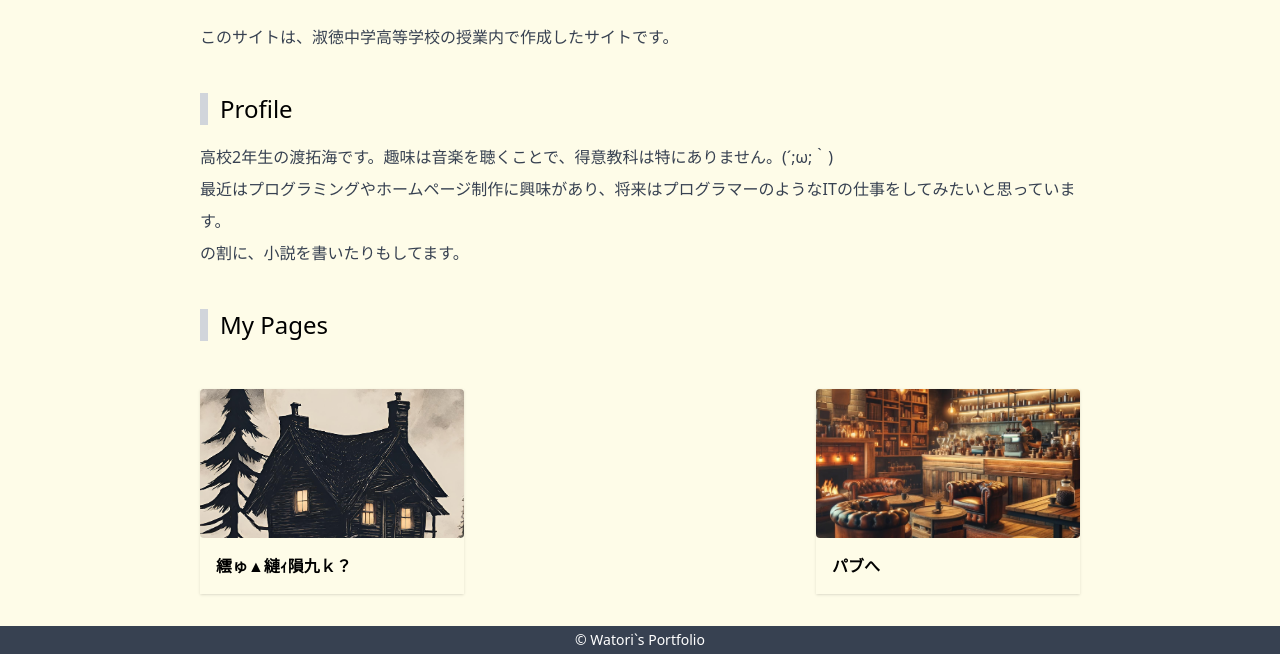
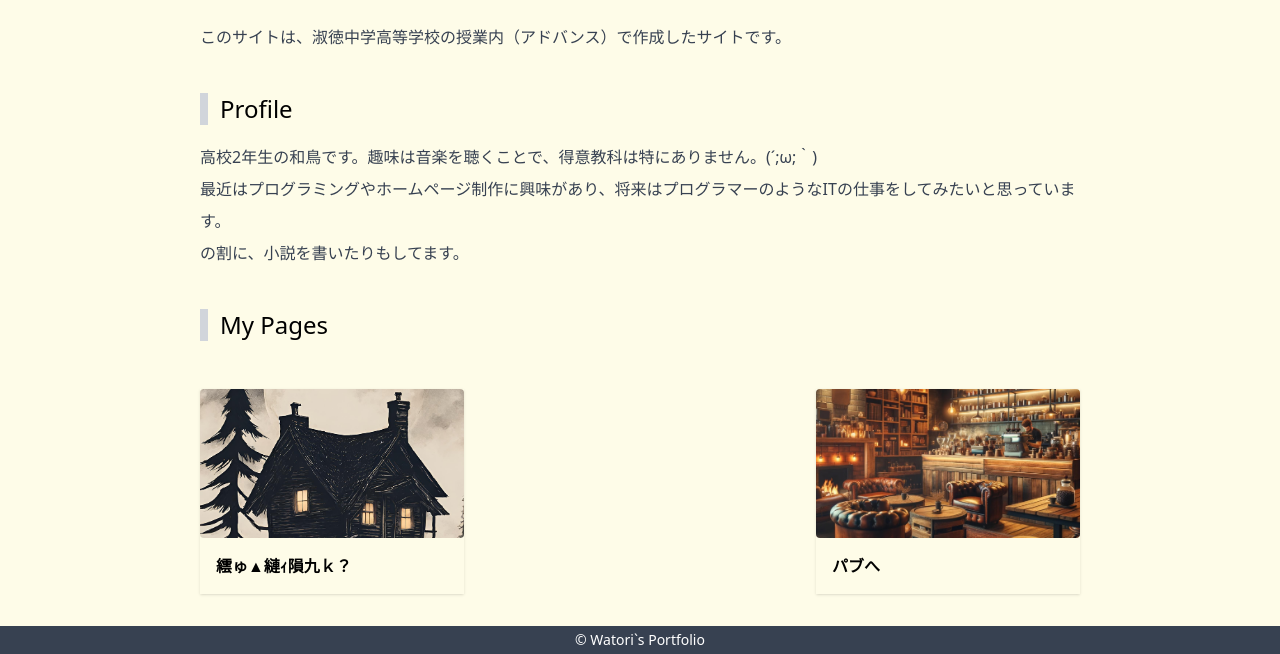
Before and after one commit to Okonomiyaki1234/the-first-portforio, a plain HTML site: page index.html in a window 1280 px wide. Shown: the part 179-833 px from the top of the page. Drawn offline with nearby package versions, Linux system fonts and the light colour scheme.

Commit message:
Update index.html

```diff
--- a/index.html
+++ b/index.html
@@ -13,11 +13,11 @@
     </header>
     <main class="flex-grow w-screen max-w-4xl mx-auto my-8 px-2">
         <h1 class="text-3xl border-b-4 border-gray-300 mb-6">About</h1>
-        <p class="text-gray-700 leading-loose">このサイトは、淑徳中学高等学校の授業内で作成したサイトです。</p>
+        <p class="text-gray-700 leading-loose">このサイトは、淑徳中学高等学校の授業内（アドバンス）で作成したサイトです。</p>
 
         <h2 class="text-2xl border-l-8 border-gray-300 pl-3 mt-10 mb-4">Profile</h2>
         <p class="text-gray-700 leading-loose">
-            高校2年生の渡拓海です。趣味は音楽を聴くことで、得意教科は特にありません。(´;ω;｀)
+            高校2年生の和鳥です。趣味は音楽を聴くことで、得意教科は特にありません。(´;ω;｀)
             <br>最近はプログラミングやホームページ制作に興味があり、将来はプログラマーのようなITの仕事をしてみたいと思っています。
             <br>の割に、小説を書いたりもしてます。
         </p>
```
